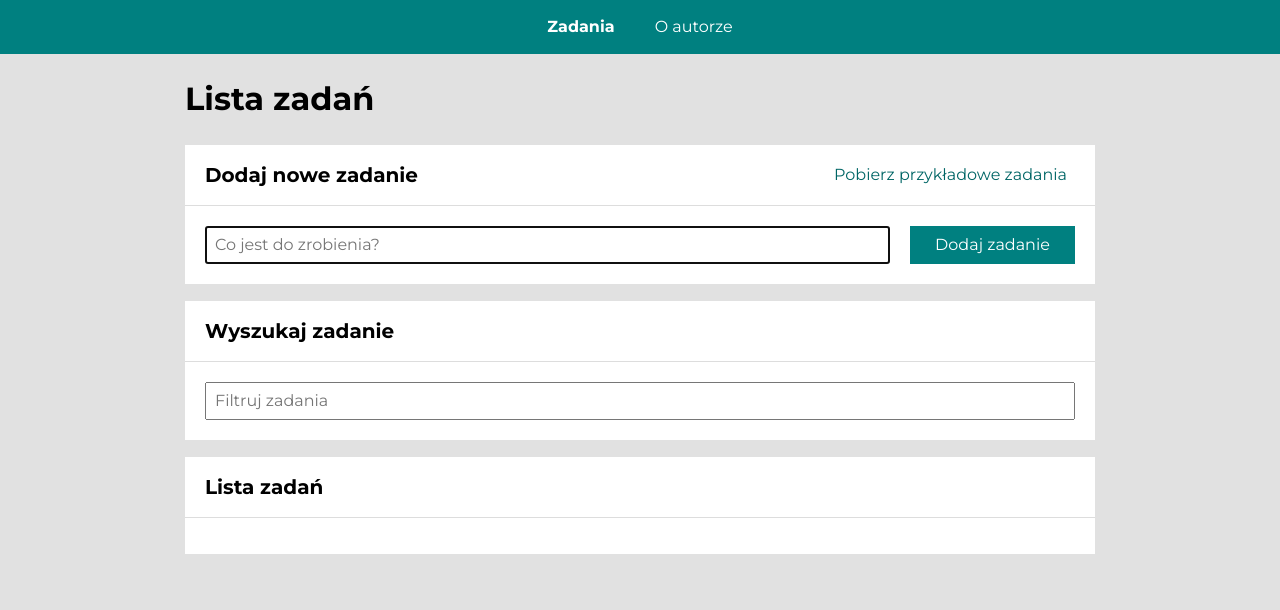
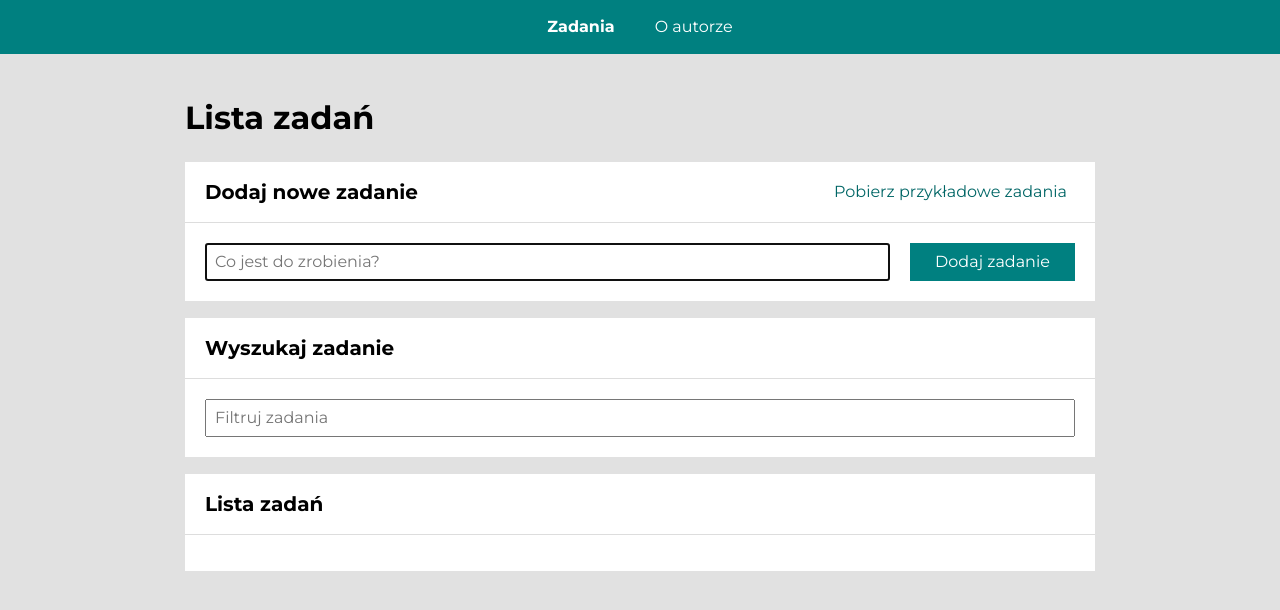
Before and after one commit to golosgit/to-do-list-react, a React (Create React App) app: page /#/lista-zadan in a window 1280 px wide. Shown: the top 610 px of the page. Built offline with nearby package versions, Linux system fonts and the light colour scheme.

Commit message:
code refactor

```diff
--- a/src/common/Header/index.js
+++ b/src/common/Header/index.js
@@ -1,7 +1,3 @@
-import { HeaderTitle } from "./styled";
+import { MainHeader } from "./styled";
 
-export const Header = ({ title }) => (
-  <HeaderTitle>
-    <h1>{title}</h1>
-  </HeaderTitle>
-);
+export const Header = ({ title }) => <MainHeader>{title}</MainHeader>;
--- a/src/common/Header/styled.js
+++ b/src/common/Header/styled.js
@@ -1,5 +1,5 @@
 import styled from "styled-components";
 
-export const HeaderTitle = styled.header`
-  margin: 0 20px;
+export const MainHeader = styled.h1`
+  margin: 40px 20px 20px 20px;
 `;
--- a/src/features/taskList/Buttons/index.js
+++ b/src/features/taskList/Buttons/index.js
@@ -1,5 +1,5 @@
+import { useSelector, useDispatch } from "react-redux";
 import { Button } from "../styled";
-import { useSelector, useDispatch } from "react-redux";
 import {
   toggleVisibility,
   finishAllTasks,
--- a/src/features/taskList/Form/index.js
+++ b/src/features/taskList/Form/index.js
@@ -16,10 +16,12 @@ export const Form = () => {
 
   const onFormSubmit = (event) => {
     event.preventDefault();
+
     if (!newTaskContent.trim()) {
       setFocus();
       return;
     }
+
     dispatch(
       addTask({
         id: nanoid(),
@@ -27,6 +29,7 @@ export const Form = () => {
         status: false,
       })
     );
+
     setNewTaskContent("");
     setFocus();
   };
```
